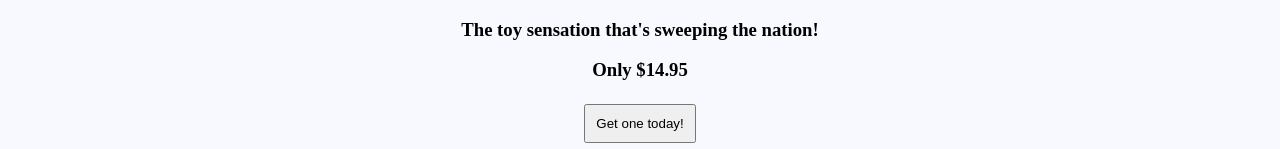
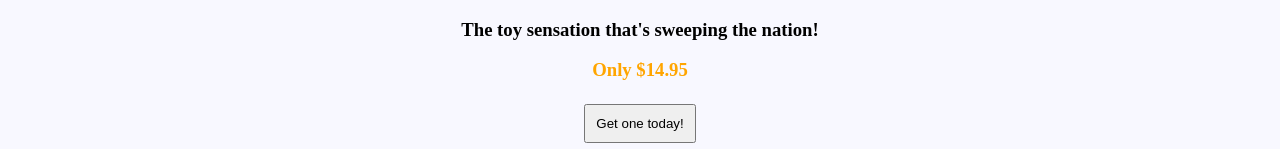
Before and after one commit to melroseceballos/CSS-Fundamentals, a plain HTML site: page index.html in a window 1280 px wide. Shown: the part 423-572 px from the top of the page. Drawn offline with Linux system fonts and the light colour scheme.

Commit message:
Fixed typo line 24

```diff
--- a/index.html
+++ b/index.html
@@ -21,7 +21,7 @@
         <h2>It's happy! It's fun!</h2>
         <h2>It's Happy Fun Ball!!</h2>
         <h3>The toy sensation that's sweeping the nation!</h3>
-        <h3 class="pr">Only $14.95</h3>
+        <h3 class="price">Only $14.95</h3>
         <h5><button>Get one today!</button></h5>
         <h4><em>Warning:</em></h4>
         <p>Pregnant women, the elderly, and children under 10 should avoid prolonged exposure to Happy Fun Ball</p>
```
